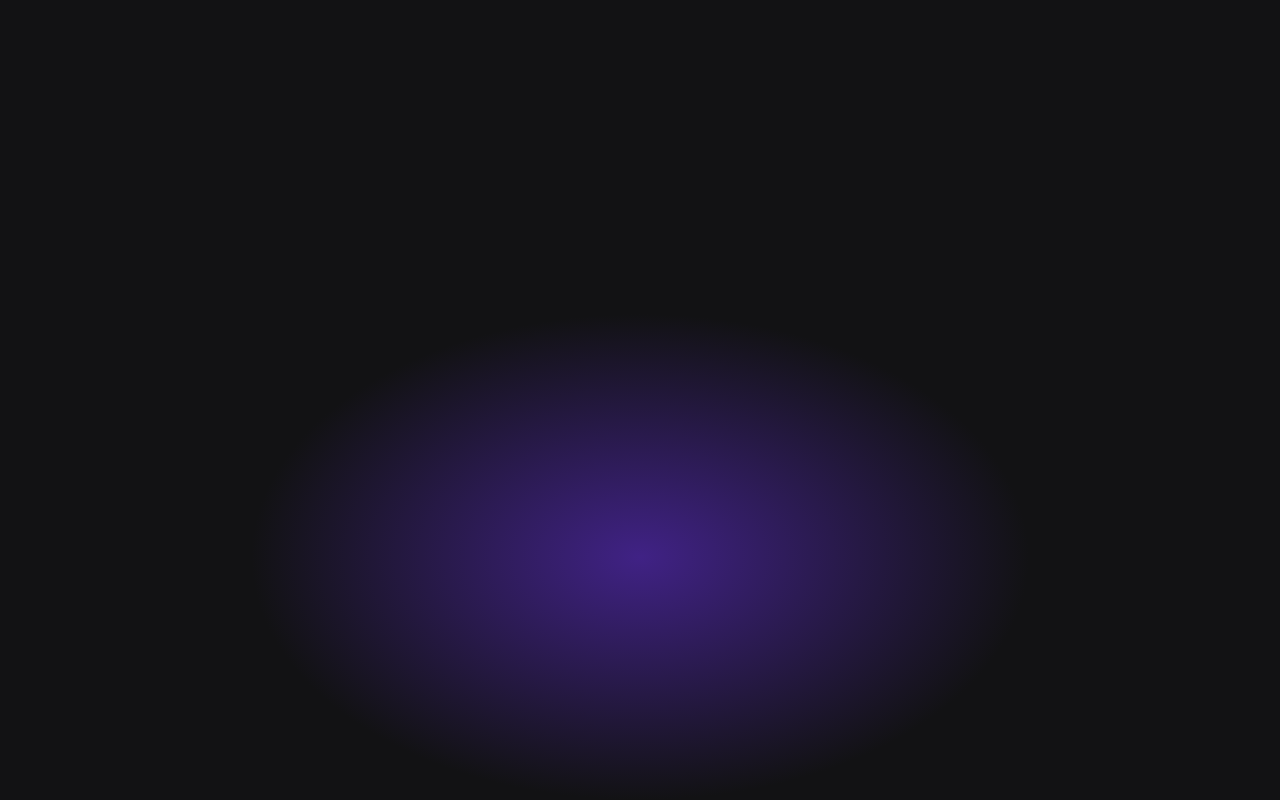
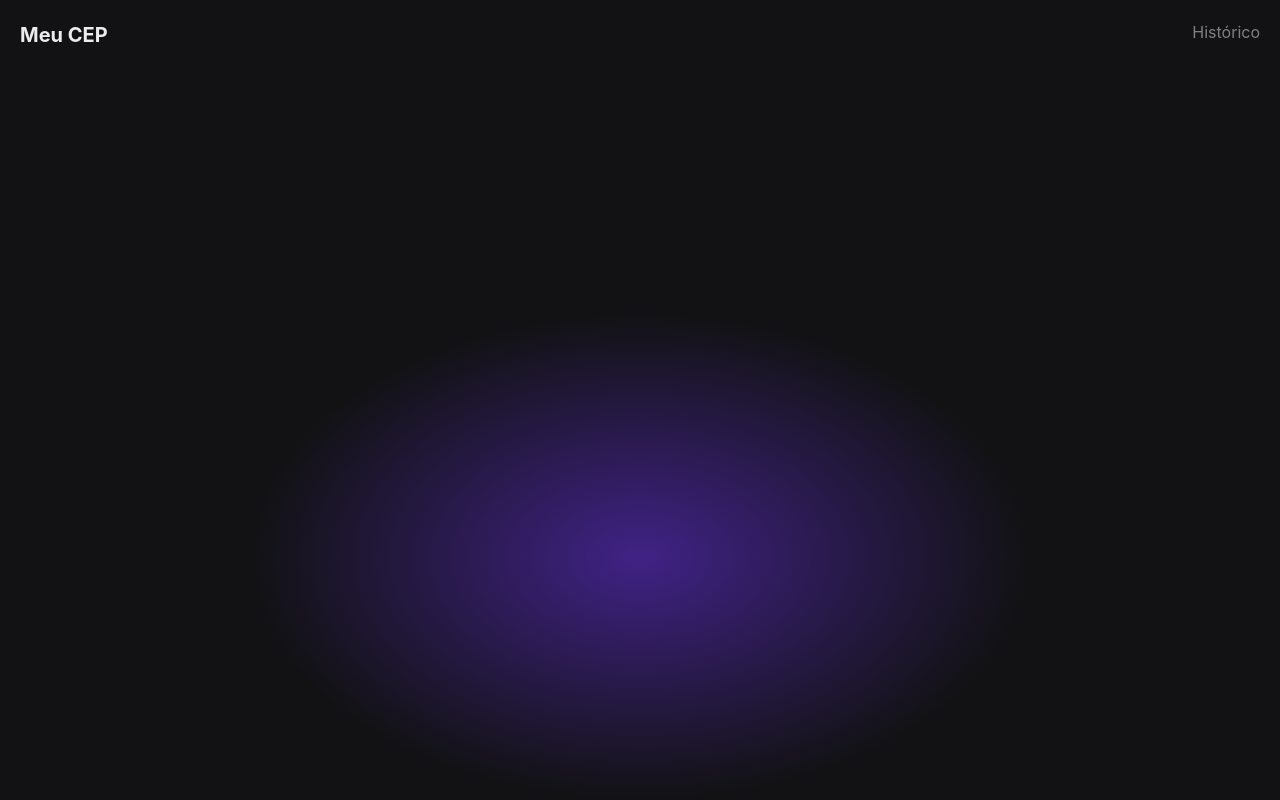
Before and after one commit to SampaioLeal/meucep, a React (Create React App) app: page / in a window 1280 px wide. Built offline with nearby package versions, Linux system fonts and the light colour scheme.

Commit message:
NavBar added

```diff
--- a/src/App.tsx
+++ b/src/App.tsx
@@ -1,5 +1,6 @@
 import { ChakraProvider } from "@chakra-ui/react";
 import { BrowserRouter, Switch, Route } from "react-router-dom";
+import NavBar from "./components/NavBar";
 import Home from "./pages/Home";
 import rocketTheme from "./styles/themes/rocketTheme";
 
@@ -7,6 +8,8 @@ function App() {
   return (
     <ChakraProvider theme={rocketTheme}>
       <BrowserRouter>
+        <NavBar />
+
         <Switch>
           <Route exact path="/" component={Home} />
           {/* <Route exact path="/about" />
--- /dev/null
+++ b/src/components/NavBar/index.tsx
@@ -0,0 +1,22 @@
+import { Flex, Spacer, Text } from "@chakra-ui/layout";
+import { Link } from "react-router-dom";
+
+export default function NavBar() {
+  return (
+    <Flex padding={5}>
+      <Link to="/">
+        <Text fontSize={20} fontWeight="bold">
+          Meu CEP
+        </Text>
+      </Link>
+
+      <Spacer />
+
+      <Link to="/historico">
+        <Text fontSize={16} color="GrayText">
+          Histórico
+        </Text>
+      </Link>
+    </Flex>
+  );
+}
--- a/src/styles/themes/rocketTheme.ts
+++ b/src/styles/themes/rocketTheme.ts
@@ -1,6 +1,9 @@
 import { extendTheme } from "@chakra-ui/react";
 
 const rocketTheme = extendTheme({
+  config: {
+    initialColorMode: "dark",
+  },
   styles: {
     global: {
       body: {
```
